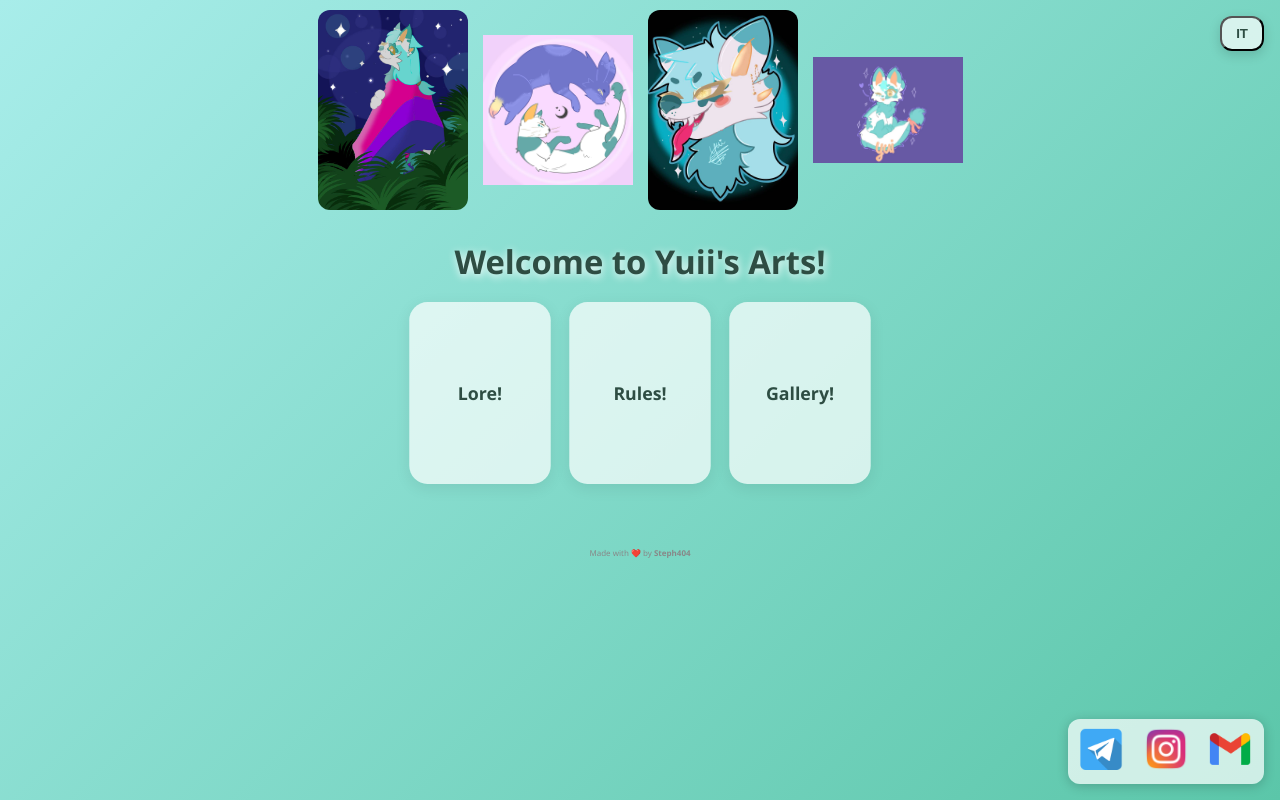
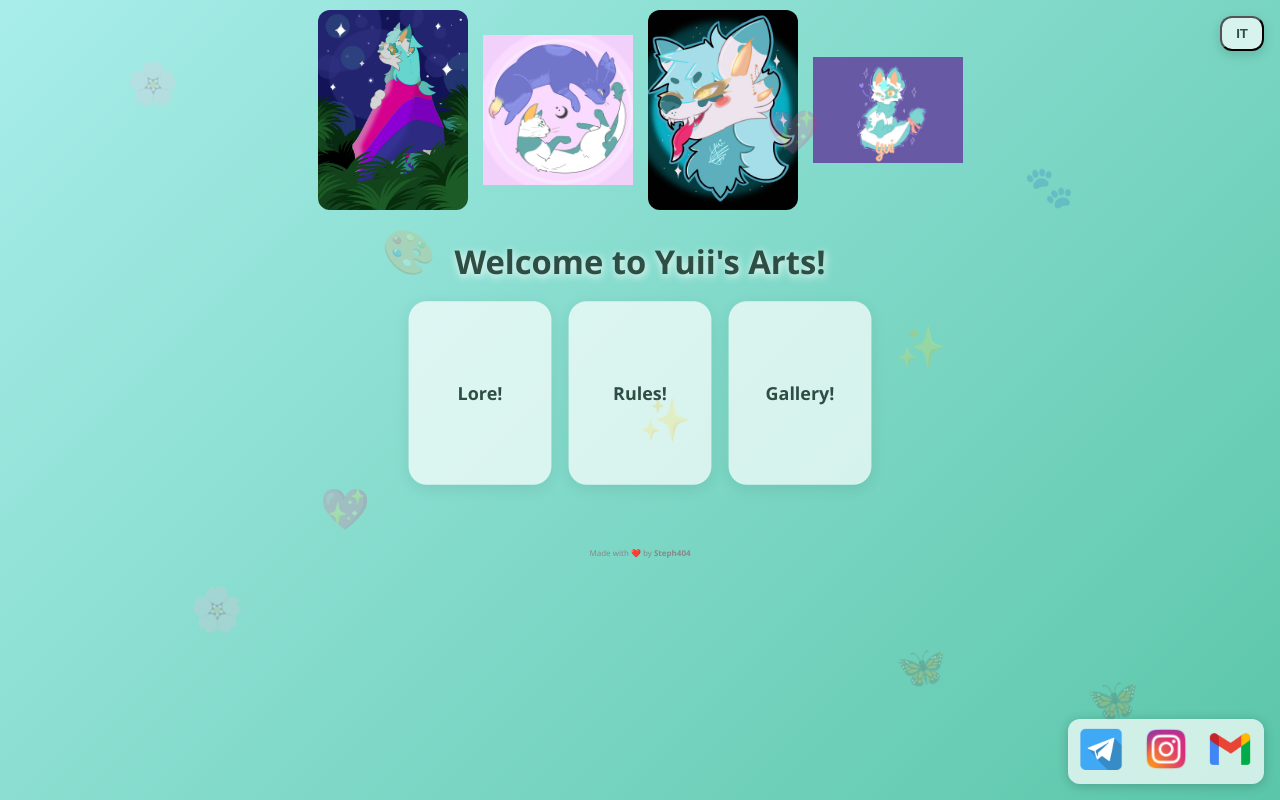
Before and after one commit to steph4041/Yuii-arts, a plain HTML site: page index.html in a window 1280 px wide. Drawn offline with Linux system fonts and the light colour scheme.

Commit message:
Fixed some stuff

```diff
--- a/index.html
+++ b/index.html
@@ -19,8 +19,42 @@ body {
     flex-wrap: wrap;
     gap: 15px;
     padding: 10px;
+    z-index: 2;
 }
-
+.emoji-bg {
+    position: fixed;
+    width: 100vw;
+    height: 100vh;
+    pointer-events: none;
+    z-index: 0;
+    top: 0;
+    left: 0;
+    z-index: 1;
+}
+.emoji {
+    position: absolute;
+    font-size: 2.5em;
+    opacity: 0.22;
+    user-select: none;
+    animation: Emoji 4s ease-in-out infinite;
+    filter: blur(0.5px);
+    z-index: 1;
+}
+.emoji.e1 { top: 8%; left: 10%; animation-delay: 0s;}
+.emoji.e2 { top: 20%; left: 80%; animation-delay: 0.5s;}
+.emoji.e3 { top: 60%; left: 25%; animation-delay: 1s;}
+.emoji.e4 { top: 80%; left: 70%; animation-delay: 1.5s;}
+.emoji.e5 { top: 50%; left: 50%; animation-delay: 2s;}
+.emoji.e6 { top: 30%; left: 30%; animation-delay: 2.5s;}
+.emoji.e7 { top: 75%; left: 15%; animation-delay: 3s;}
+.emoji.e8 { top: 15%; left: 60%; animation-delay: 3.5s;}
+.emoji.e9 { top: 85%; left: 85%; animation-delay: 4s;}
+.emoji.e10 { top: 40%; left: 70%; animation-delay: 4.5s;}
+@keyframes Emoji {
+    0%   { transform: translateY(0) scale(1);}
+    50%  { transform: translateY(-20px) scale(1.08);}
+    100% { transform: translateY(0) scale(1);}
+}
 .art-slot {
     width: 100%;
     max-width: 150px;
@@ -39,9 +73,9 @@ body {
     }
 }
 
-@keyframes float {
-    0% { transform: translateY(10px); }
-    100% { transform: translateY(0); }
+@keyframes pulse {
+    0%, 100% { transform: scale(1); }
+    50% { transform: scale(1.03); }
 }
 
 .welcome {
@@ -92,7 +126,7 @@ body {
 
 @keyframes idleBtn {
     0%, 100% { transform: scale(1); }
-    50% { transform: scale(1.02); }
+    50% { transform: scale(1.04); }
 }
 
 .footer-app {
@@ -155,8 +189,19 @@ footer {
   </style>
 </head>
 <body>
-
-<div class="top-bar">
+    <div class="emoji-bg" style="z-index: 2">
+        <span class="emoji e1">🌸</span>
+        <span class="emoji e2">🐾</span>
+        <span class="emoji e3">💖</span>
+        <span class="emoji e4">🦋</span>
+        <span class="emoji e5">✨</span>
+        <span class="emoji e6">🎨</span>
+        <span class="emoji e7">🌸</span>
+        <span class="emoji e8">💖</span>
+        <span class="emoji e9">🦋</span>
+        <span class="emoji e10">✨</span>
+    </div>
+<div class="top-bar" style="z-index: 1">
     <img src="gallery/Home/photo_1_2025-08-27_00-19-00.jpg" alt="Art Slot 1" class="art-slot">
     <img src="gallery/Home/photo_2_2025-08-27_00-19-00.jpg" alt="Art Slot 2" class="art-slot">
     <img src="gallery/Home/photo_3_2025-08-27_00-19-00.jpg" alt="Art Slot 3" class="art-slot">
```
Also changed, not shown: commissioni.html (+3 -3 lines), gallery.html (+7 -5 lines), gallery/Stickers/photo_1_2025-08-28_21-32-03.jpg (added), gallery/Stickers/photo_2_2025-08-28_21-32-03.jpg (added).
